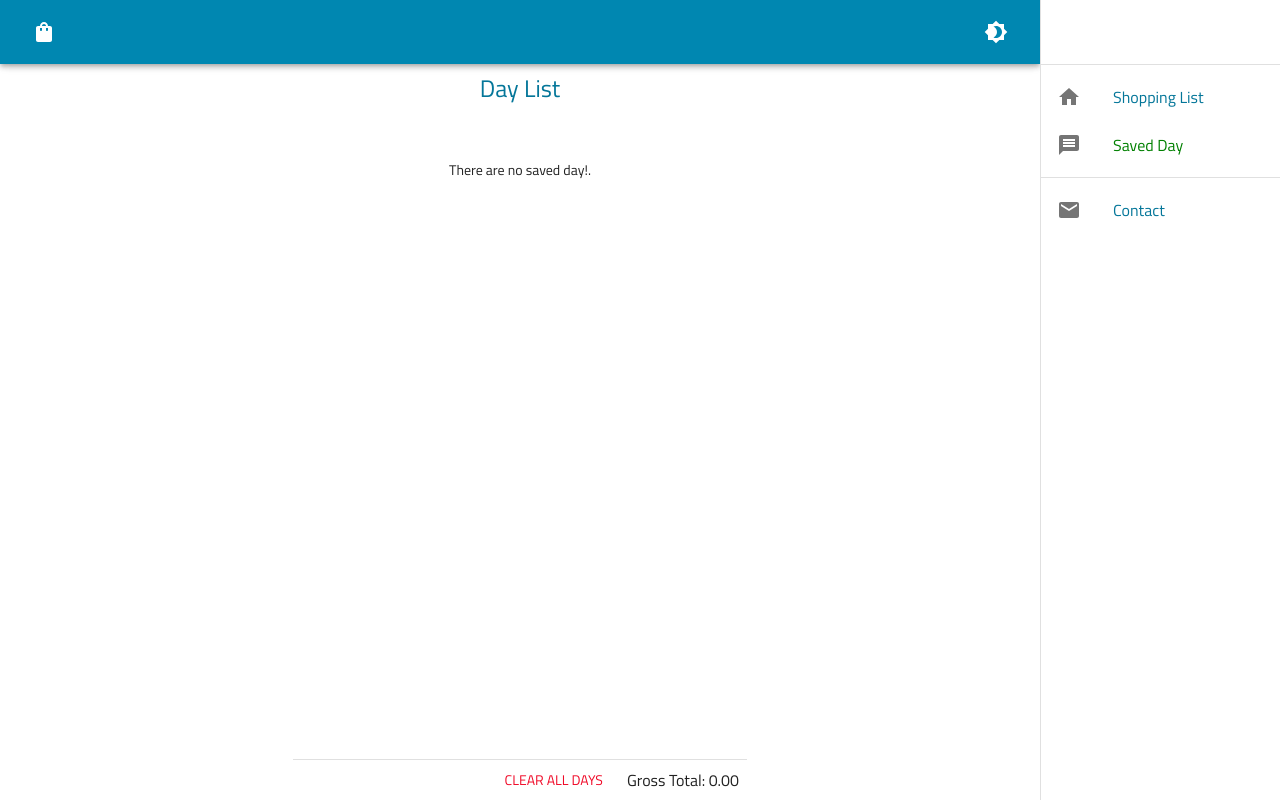
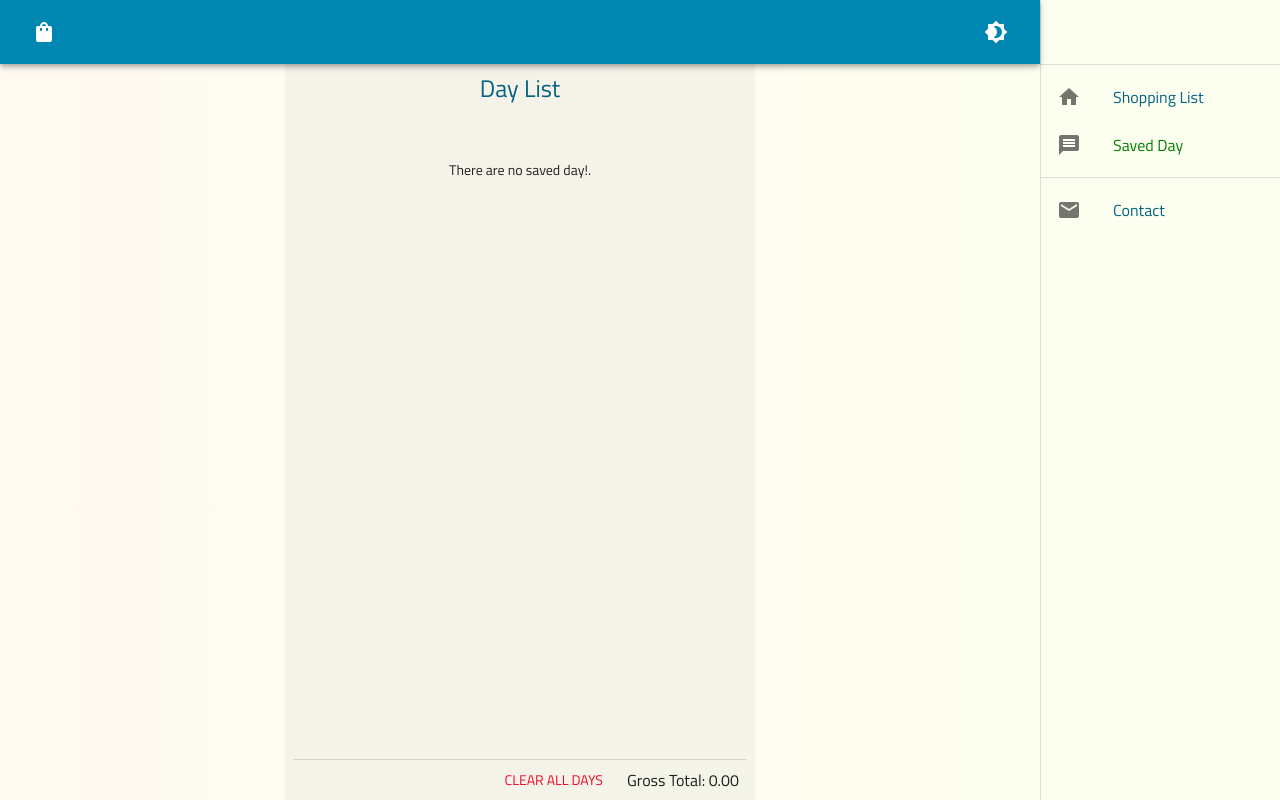
Before and after one commit to rislammb/pwa-shopping-list, a React (Create React App) app: page /day in a window 1280 px wide. Built offline with nearby package versions, Linux system fonts and the light colour scheme.

Commit message:
another update

```diff
--- a/public/index.html
+++ b/public/index.html
@@ -4,7 +4,7 @@
     <meta charset="utf-8" />
     <link rel="icon" href="%PUBLIC_URL%/favicon.ico" />
     <meta name="viewport" content="width=device-width, initial-scale=1" />
-    <meta name="theme-color" content="#b0e2f1" />
+    <meta name="theme-color" content="#046380" />
     <meta
       name="description"
       content="Web site created using create-react-app"
--- a/public/s-worker.js
+++ b/public/s-worker.js
@@ -1,5 +1,5 @@
-const staticCache = 'site-static-v1';
-const dynamicCache = 'site-dynamic-v1';
+const staticCache = 'site-static-v2';
+const dynamicCache = 'site-dynamic-v2';
 
 const fileToCache = [
   '/',
--- a/src/App.css
+++ b/src/App.css
@@ -9,4 +9,5 @@ a {
 }
 body {
   background-color: #f1f1f1;
+  font-family: Verdana, Geneva, Tahoma, sans-serif;
 }
--- a/src/App.js
+++ b/src/App.js
@@ -13,12 +13,14 @@ import Box from '@mui/material/Box';
 import CssBaseline from '@mui/material/CssBaseline';
 import Drawer from '@mui/material/Drawer';
 import Toolbar from '@mui/material/Toolbar';
+import { useTheme } from '@mui/material/styles';
 
 import StoreContext from './store/StoreContext';
 
 const drawerWidth = 240;
 
 function App(props) {
+  const theme = useTheme();
   const {
     state: { dataLoading },
   } = useContext(StoreContext);
@@ -32,26 +34,32 @@ function App(props) {
   const container =
     window !== undefined ? () => window().document.body : undefined;
 
+  const styles = {
+    main: {
+      flexGrow: 1,
+      px: 1,
+      display: 'flex',
+      flexDirection: 'column',
+      maxWidth: 470,
+      mx: 'auto',
+      overflow: 'hidden',
+      minHeight: '100vh',
+      background:
+        theme.palette.mode === 'dark'
+          ? 'rgba(255,255,255,0.035)'
+          : 'rgba(0,0,0,0.035)',
+    },
+  };
+
   return (
     <Router>
-      <Box sx={{ display: 'flex' }}>
+      <Box sx={{ display: 'flex', background: theme.palette.background.paper }}>
         <CssBaseline />
         <Navbar
           drawerWidth={drawerWidth}
           handleDrawerToggle={handleDrawerToggle}
         />
-        <Box
-          component='main'
-          sx={{
-            flexGrow: 1,
-            px: 1,
-            display: 'flex',
-            flexDirection: 'column',
-            maxWidth: 470,
-            mx: 'auto',
-            overflow: 'hidden',
-          }}
-        >
+        <Box component='main' sx={styles.main}>
           <Toolbar />
           {dataLoading ? <ProgressBar /> : <Main />}
         </Box>
@@ -75,6 +83,7 @@ function App(props) {
               '& .MuiDrawer-paper': {
                 boxSizing: 'border-box',
                 width: drawerWidth,
+                background: theme.palette.background.paper,
               },
             }}
           >
--- a/src/components/AddItem.js
+++ b/src/components/AddItem.js
@@ -129,7 +129,7 @@ const AddItem = ({ day }) => {
           variant='standard'
         />
       )}
-      <IconButton color='primary' sx={{ mr: -1 }} onClick={addItemFn}>
+      <IconButton color='primary' onClick={addItemFn}>
         <Add fontSize='large' />
       </IconButton>
     </Box>
--- a/src/components/Navbar.js
+++ b/src/components/Navbar.js
@@ -24,7 +24,14 @@ const Navbar = ({ drawerWidth, handleDrawerToggle }) => {
         mr: { md: `${drawerWidth}px` },
       }}
     >
-      <Toolbar>
+      <Toolbar
+        sx={{
+          backgroundColor:
+            theme.palette.mode === 'dark'
+              ? theme.palette.primary.dark
+              : theme.palette.primary.main,
+        }}
+      >
         <Box sx={{ flex: 1 }}>
           <Link to='/' style={{ color: 'inherit' }}>
             <IconButton color='inherit'>
--- a/src/components/TotalContainer.js
+++ b/src/components/TotalContainer.js
@@ -72,7 +72,6 @@ const TotalContainer = ({ day, dayList, details }) => {
       left: 0,
       width: { xs: '100%', md: `calc(100% - ${drawerWidth}px)` },
       mr: { md: `${drawerWidth}px` },
-      background: theme.palette.background.paper,
     },
     delete: {
       mr: 1,
--- a/src/components/TotalPrice.js
+++ b/src/components/TotalPrice.js
@@ -2,8 +2,11 @@ import React from 'react';
 import Box from '@mui/material/Box';
 import Typography from '@mui/material/Typography';
 import { Divider } from '@mui/material';
+import { useTheme } from '@mui/material/styles';
 
-const TotalPrice = (props) => (
+const TotalPrice = (props) => {
+  const theme = useTheme();
+  return (
     <Box
       sx={{
         maxWidth: 470,
@@ -13,7 +16,11 @@ const TotalPrice = (props) => (
     >
       <Divider />
       <Box
-      sx={{ display: 'flex', justifyContent: 'flex-end', alignItems: 'center' }}
+        sx={{
+          display: 'flex',
+          justifyContent: 'flex-end',
+          alignItems: 'center',
+        }}
       >
         {props.children}
         <Typography component='span' sx={{ fontWeight: 500, ml: 1, p: 1 }}>
@@ -22,5 +29,6 @@ const TotalPrice = (props) => (
       </Box>
     </Box>
   );
+};
 
 export default TotalPrice;
--- a/src/index.css
+++ /dev/null
@@ -1,13 +0,0 @@
-body {
-  margin: 0;
-  font-family: -apple-system, BlinkMacSystemFont, 'Segoe UI', 'Roboto', 'Oxygen',
-    'Ubuntu', 'Cantarell', 'Fira Sans', 'Droid Sans', 'Helvetica Neue',
-    sans-serif;
-  -webkit-font-smoothing: antialiased;
-  -moz-osx-font-smoothing: grayscale;
-}
-
-code {
-  font-family: source-code-pro, Menlo, Monaco, Consolas, 'Courier New',
-    monospace;
-}
--- a/src/serviceWorkerRegistration.js
+++ b/src/serviceWorkerRegistration.js
@@ -20,47 +20,37 @@ const isLocalhost = Boolean(
     )
 );
 
-// export function register(config) {
-//   if (process.env.NODE_ENV === 'production' && 'serviceWorker' in navigator) {
-//     // The URL constructor is available in all browsers that support SW.
-//     const publicUrl = new URL(process.env.PUBLIC_URL, window.location.href);
-//     if (publicUrl.origin !== window.location.origin) {
-//       // Our service worker won't work if PUBLIC_URL is on a different origin
-//       // from what our page is served on. This might happen if a CDN is used to
-//       // serve assets; see https://github.com/facebook/create-react-app/issues/2374
-//       return;
-//     }
+export function register(config) {
+  if (process.env.NODE_ENV === 'production' && 'serviceWorker' in navigator) {
+    // The URL constructor is available in all browsers that support SW.
+    const publicUrl = new URL(process.env.PUBLIC_URL, window.location.href);
+    if (publicUrl.origin !== window.location.origin) {
+      // Our service worker won't work if PUBLIC_URL is on a different origin
+      // from what our page is served on. This might happen if a CDN is used to
+      // serve assets; see https://github.com/facebook/create-react-app/issues/2374
+      return;
+    }
 
-//     window.addEventListener('load', () => {
-//       const swUrl = `/s-worker.js`;
+    window.addEventListener('load', () => {
+      const swUrl = `/s-worker.js`;
 
-//       if (isLocalhost) {
-//         // This is running on localhost. Let's check if a service worker still exists or not.
-//         checkValidServiceWorker(swUrl, config);
+      if (isLocalhost) {
+        // This is running on localhost. Let's check if a service worker still exists or not.
+        checkValidServiceWorker(swUrl, config);
 
-//         // Add some additional logging to localhost, pointing developers to the
-//         // service worker/PWA documentation.
-//         navigator.serviceWorker.ready.then(() => {
-//           console.log(
-//             'This web app is being served cache-first by a service ' +
-//               'worker. To learn more, visit https://cra.link/PWA'
-//           );
-//         });
-//       } else {
-//         // Is not localhost. Just register service worker
-//         registerValidSW(swUrl, config);
-//       }
-//     });
-//   }
-// }
-
-export function register() {
-  if ('serviceWorker' in navigator) {
-    const swUrl = `/s-worker.js`;
-    navigator.serviceWorker
-      .register(swUrl)
-      .then((res) => console.log('reg', res))
-      .catch((err) => console.log('err', err));
+        // Add some additional logging to localhost, pointing developers to the
+        // service worker/PWA documentation.
+        navigator.serviceWorker.ready.then(() => {
+          console.log(
+            'This web app is being served cache-first by a service ' +
+              'worker. To learn more, visit https://cra.link/PWA'
+          );
+        });
+      } else {
+        // Is not localhost. Just register service worker
+        registerValidSW(swUrl, config);
+      }
+    });
   }
 }
 
--- a/src/store/StoreProvider.js
+++ b/src/store/StoreProvider.js
@@ -192,11 +192,17 @@ const StoreProvider = () => {
           primary: {
             main: '#0087b1',
             light: '#00b9f1',
-            dark: '#047699',
+            dark: '#046380',
           },
           secondary: {
             main: '#f00927',
             light: '#ff576d',
+          },
+          background: {
+            paper:
+              mode === 'light'
+                ? 'linear-gradient(to right, #fffaf2, #fcffef)'
+                : 'linear-gradient(to right, #0e0b00, #0f0006)',
           },
         },
         typography: {
```
Also changed, not shown: public/manifest.json. Lines whose indentation alone changed are shown as unchanged.
